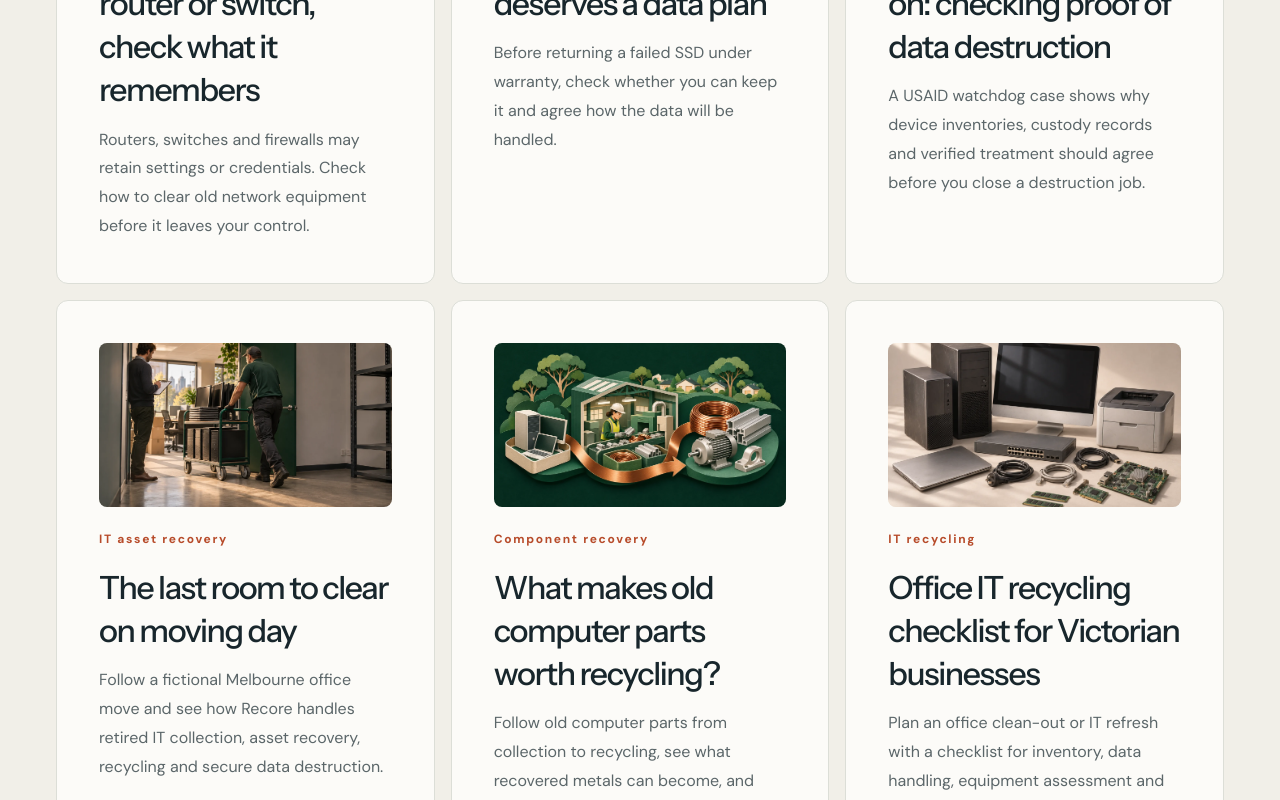
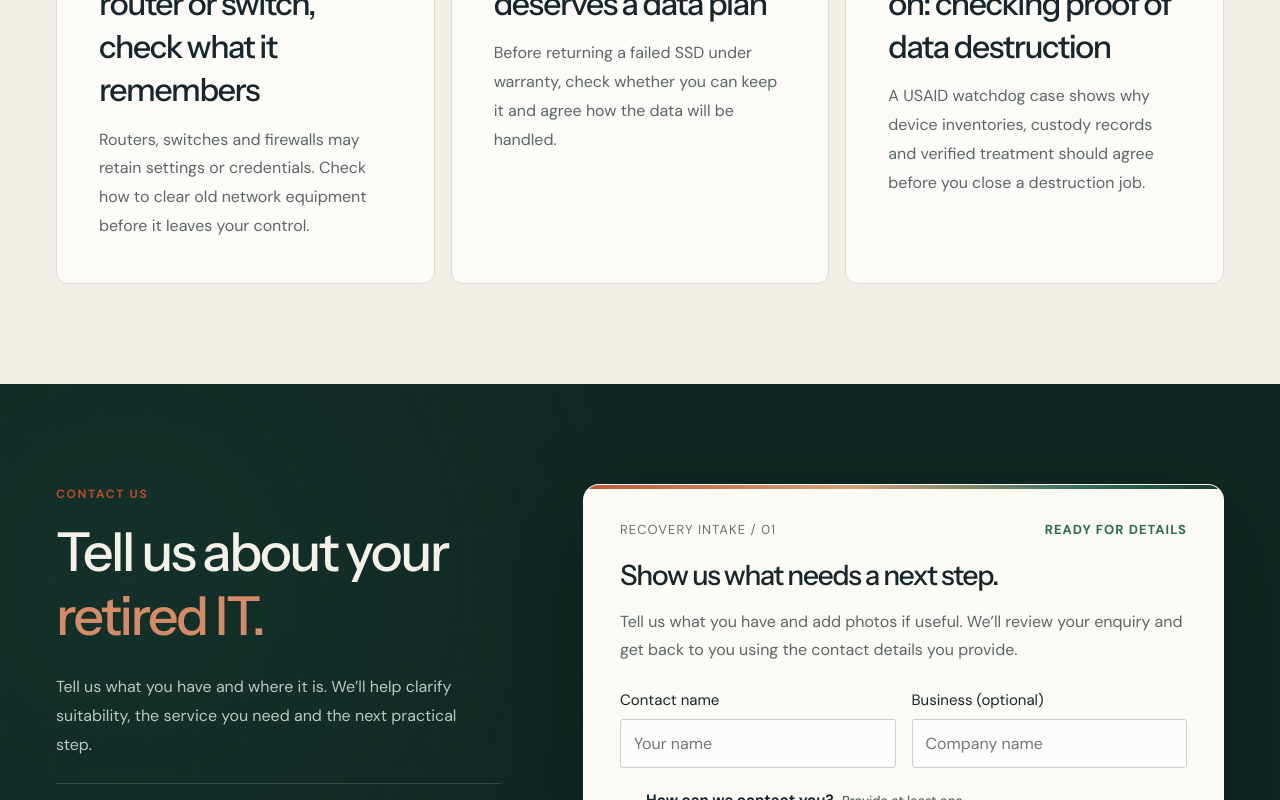
Before and after one commit to kennnnyyen/ewaste, a Next.js app: page / in a window 1280 px wide. Shown: the part 5719-6519 px from the top of the page. Built offline with nearby package versions, Linux system fonts and the light colour scheme.

Commit message:
Show only the three newest articles on Recore’s homepage

```diff
--- a/app/blog-preview.tsx
+++ b/app/blog-preview.tsx
@@ -4,9 +4,10 @@ import { articles } from "./blog-content";
 
 export default function BlogPreview({ nested = false }: { nested?: boolean }) {
   const Heading = nested ? "h3" : "h2";
+  const visibleArticles = nested ? articles.slice(0, 3) : articles;
   return (
     <div className="blog-grid">
-      {articles.map((article) => (
+      {visibleArticles.map((article) => (
         <article className="blog-card" key={article.slug}>
           <Link href={`/blogs/${article.slug}`} className="blog-preview-link">
             <Image
```
